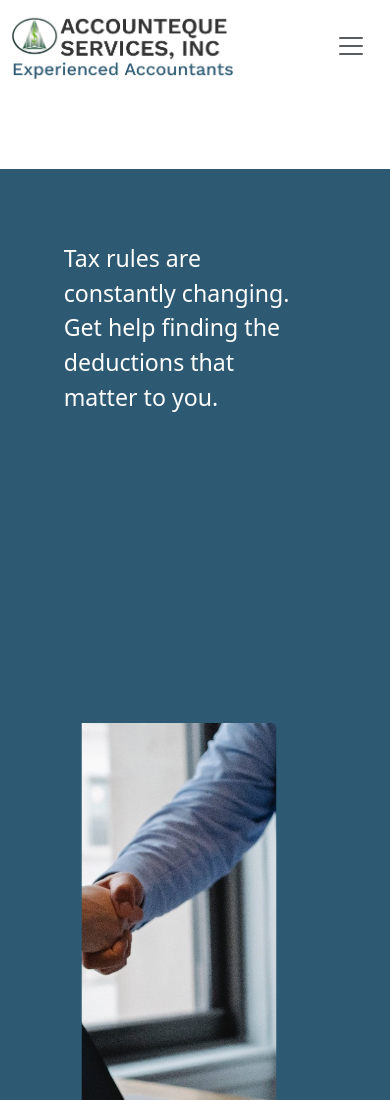
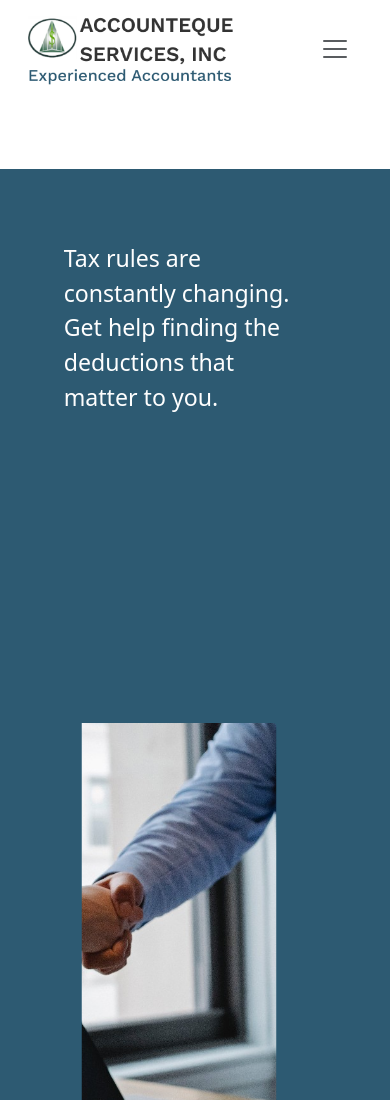
Before and after one commit to eld120/actq, an Eleventy site: page src/index.md in a window 390 px wide. Shown: the top 1100 px of the page. Built offline with nearby package versions, Linux system fonts and the light colour scheme; Eleventy itself is replaced by a stand-in of ours; files that its build step writes are made by us from their sources; a script that the page names is missing.

Commit message:
closes #19, new not perfect logos

```diff
--- a/src/_includes/header.njk
+++ b/src/_includes/header.njk
@@ -3,9 +3,10 @@
     <nav class="navbar navbar-expand-lg bg-body-light flex-nowrap" role="navigation">
         <div class="container-fluid justify-space-between " >
             <a class="navbar-brand" href="/">
-                <img class="actq-logo" src="/assets/actq_logo.png" alt="Accounteque Services, Inc Experienced Accountants">
+                <img class="actq-logo" id="nav-img-lg" src="/assets/actq_logo.png" alt="Accounteque Services, Inc Experienced Accountants">
+                <img class="actq-logo" id="nav-img-md" src="/assets/actq_logo_md.png" alt="Accounteque Services, Inc Experienced Accountants">
+                <img class="actq-logo" id="nav-img-sm" src="/assets/actq_logo_sm.png" alt="Accounteque Services, Inc Experienced Accountants">
             </a>
-
             <button class="navbar-toggler border-0" type="button" data-bs-toggle="offcanvas" data-bs-target="#navbarSupportedContent" aria-controls="navbarSupportedContent" aria-expanded="false" aria-label="Toggle navigation">
                 <span class="navbar-toggler-icon"></span>
             </button>
--- a/src/static/css/styles.sass
+++ b/src/static/css/styles.sass
@@ -30,6 +30,11 @@ svg:not(:root)
 header
     min-height: 20svh
     min-height: 20vh
+    .navbar
+        padding: .5em 3em
+        #nav-img-sm, #nav-img-md
+                display: none
+
     .actq-logo
         height: 75%
         width: 75%
@@ -162,6 +167,13 @@ header
         // .contact-contents
 
 @media only screen and (max-width: 64em)
+    header
+        .navbar
+            padding: .5em 1em
+            #nav-img-sm, #nav-img-lg
+                display: none
+            #nav-img-md
+                display: block
     .main
         &__hero-section
             .carousel-page
@@ -170,6 +182,16 @@ header
 
 
 @media only screen and (max-width: 48em)
+    header
+        .navbar
+            padding: .5em 1em
+            #nav-img-sm, #nav-img-lg
+                display: none
+            #nav-img-md
+                display: block
+        .actq-logo
+            height: 90%
+            width: 90%
     .main
         &__hero-section
             .carousel-page
```
Also changed, not shown: src/assets/actq_logo_md.png (added), src/assets/actq_logo_sm.png (added), src/static/css/styles.css.
